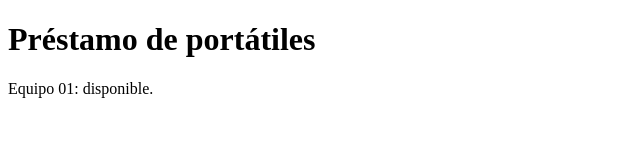
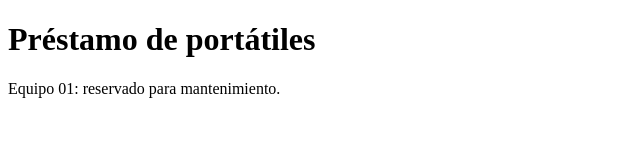
Before and after one commit to jholopzam/sor-web-prestamo-portatiles-casa, a plain HTML site: page web/index.html in a window 1280 px wide. Shown: the whole page, without its empty margins (0-640 px from the left). Drawn offline with Linux system fonts and the light colour scheme.

Commit message:
Reservar equipo 01 para mantenimiento

```diff
--- a/web/index.html
+++ b/web/index.html
@@ -6,6 +6,6 @@
 </head>
 <body>
   <h1>Préstamo de portátiles</h1>
-  <p>Equipo 01: disponible.</p>
+  <p>Equipo 01: reservado para mantenimiento.</p>
 </body>
 </html>
```
